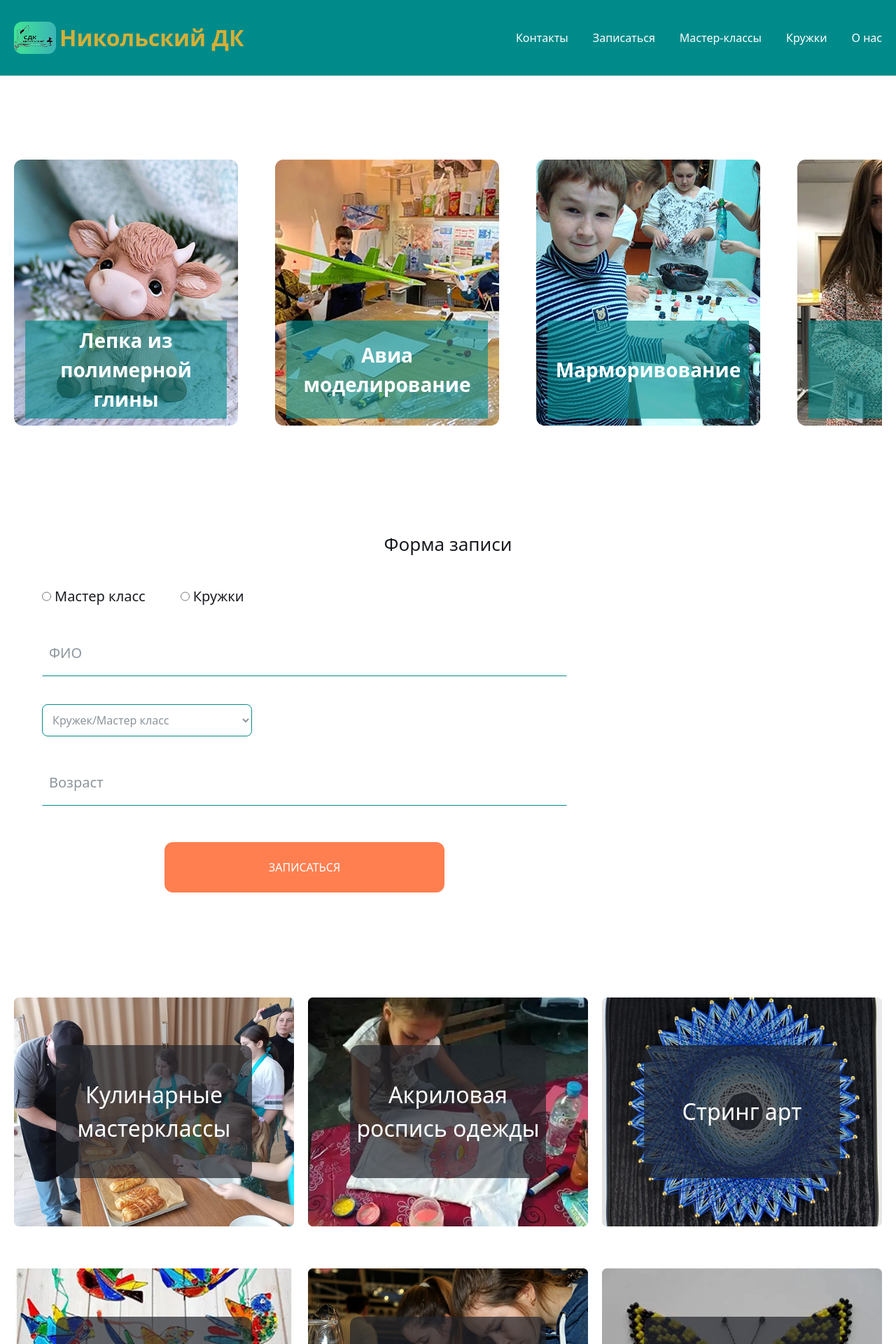
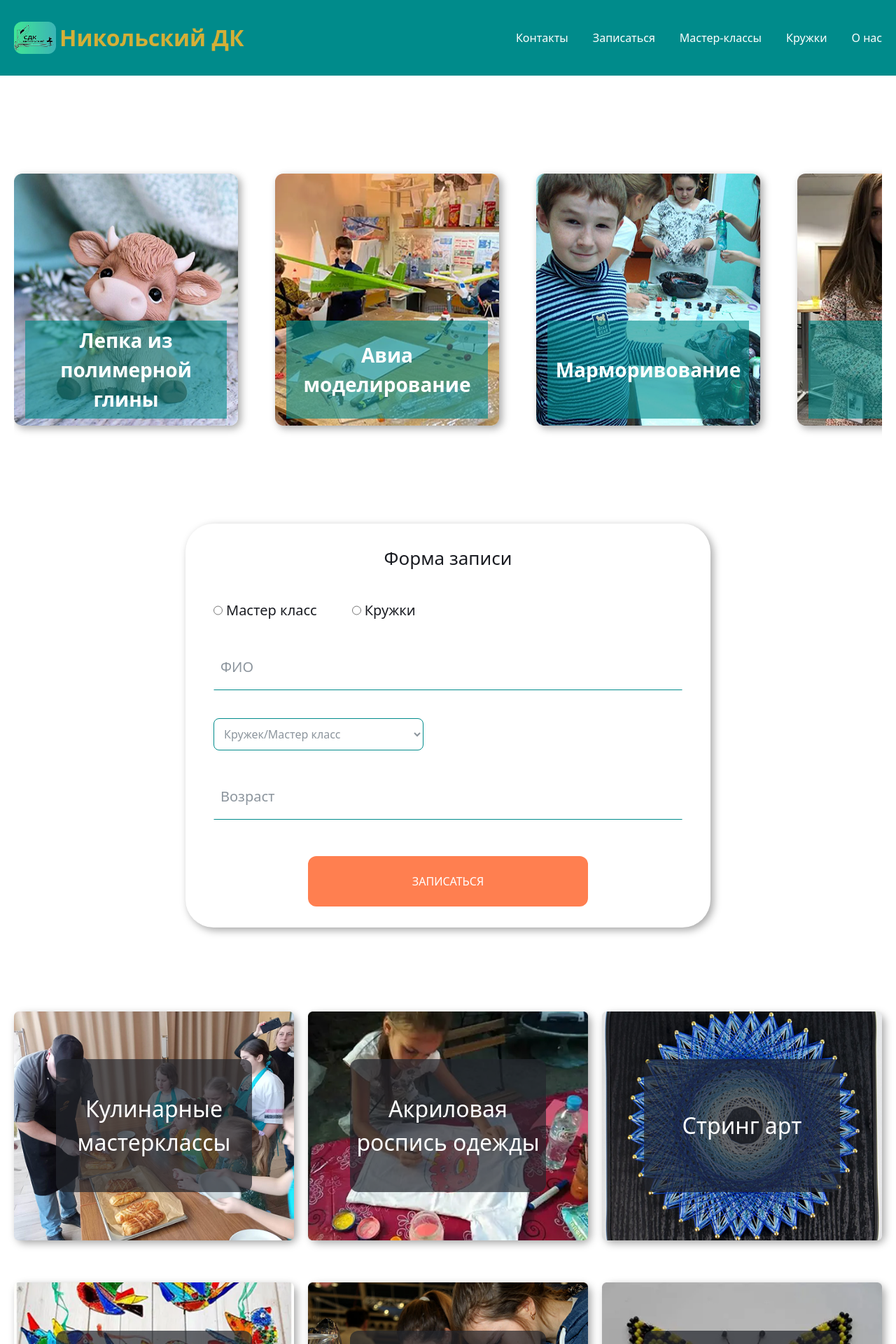
Before and after one commit to BlackDarkes/Nikolsky-DK, a Next.js app: page / in a window 1280 px wide. Shown: the top 1920 px of the page at 70% size. Built offline with nearby package versions, Linux system fonts and the light colour scheme; a web font is replaced by a local one.

Commit message:
Сделаны эфеуты при наведени и тень

```diff
--- a/src/app/globals.css
+++ b/src/app/globals.css
@@ -20,6 +20,8 @@
   --placeholder-color: #1a2b3c80;
   --border-color: #008B8B;
   --navbar-color: #FFFFFF;
+
+  --shadow-block: 4px 4px 12px rgba(0, 0, 0, 0.35);
 }
 
 @theme inline {
--- a/src/components/about-us/ui/AboutText.tsx
+++ b/src/components/about-us/ui/AboutText.tsx
@@ -1,6 +1,6 @@
 export const AboutText = () => {
   return (
-    <div className="" style={{ backgroundColor: "var(--about-us-bg)", borderRadius: "clamp(12px,4vw,24px)", padding: "clamp(30px,5vw,100px)" }}>
+    <div className="shadow-(--shadow-block)" style={{ backgroundColor: "var(--about-us-bg)", borderRadius: "clamp(12px,4vw,24px)", padding: "clamp(30px,5vw,100px)" }}>
       <p className="mx-auto text-center font-bold" style={{ fontSize: "clamp(20px,4vw,32px)", width: "min(100%, 1165px)" }}>{"Официальный сайт Никольского сельского Дома Культуры. Структурное подразделение МБУК \"Щелкунский дом культуры\". Здесь вы сможете найти всю интересующую вас информацию, а также быть в курсе всех новостей и мероприятий"}</p>
     </div>
   );
--- a/src/components/footer/ui/block/FooterBlockListItem.tsx
+++ b/src/components/footer/ui/block/FooterBlockListItem.tsx
@@ -8,7 +8,22 @@ interface IFooterBlockListItemProps {
 export const FooterBlockListItem = ({ item }: IFooterBlockListItemProps) => {
   return (
     <li>
-      { item.isTitle ? (<h3 className="mb-6.25 font-bold">{item.name}</h3>) : (<Link href={item.href ? item.href : "#"} className="mb-2.5">{item.name}</Link>) }
+      {item.isTitle ? (
+        <h3 className="mb-6.25 font-bold">{item.name}</h3>
+      ) : (
+        <Link
+          href={item.href ? item.href : "#"}
+          className={`
+            relative \r\n
+            text-(--navbar-color) transition duration-400 \r\n
+            hover:text-(--accent-color) \r\n
+            before:content-[''] before:absolute before:w-full before:h-px before:-bottom-0.5 before:left-0 before:bg-(--accent-color) before:scale-x-0 before:origin-left before:transition before:duration-400 \r\n
+            hover:before:origin-left hover:before:scale-x-100 \r\n`
+          }
+        >
+          {item.name}
+        </Link>
+      )}
     </li>
   );
-}
+};
--- a/src/components/form-register/FormRegister.tsx
+++ b/src/components/form-register/FormRegister.tsx
@@ -3,9 +3,9 @@ import { Form } from "./ui/Form";
 
 export const FormRegister = () => {
   return (
-    <section id="make-an-appointment">
+    <section id="make-an-appointment" className="scroll-mt-[30vh]">
       <Container>
-        <div className="w-full bg-(--primary-color) p-[clamp(20px,4vw,30px)_clamp(30px,4vw,40px)] rounded-[40px]">
+        <div className="w-[min(100%,750px)] mx-auto bg-(--primary-color) p-[clamp(20px,4vw,30px)_clamp(30px,4vw,40px)] rounded-[40px]  shadow-(--shadow-block)">
           <h2 className="text-center text-[clamp(20px,4vw,26px)] font-medium mb-[clamp(20px,4vw,40px)]">Форма записи</h2>
 
           <Form />
--- a/src/components/form-register/ui/Form.tsx
+++ b/src/components/form-register/ui/Form.tsx
@@ -5,7 +5,7 @@ import { SubmitButton } from "./SubmitButton";
 
 export const Form = () => {
   return (
-    <form className="flex flex-col w-[min(100%,750px)] ">
+    <form className="flex flex-col ">
       <div className="flex gap-x-[clamp(30px,4vw,50px)]">
         <Radio name="type" message="Мастер класс" />
         <Radio name="type" message="Кружки" />
--- a/src/components/hero/ui/HeroList.tsx
+++ b/src/components/hero/ui/HeroList.tsx
@@ -7,7 +7,7 @@ interface IHeroListProps {
 
 export const HeroList = ({ mugsItems }: IHeroListProps) => {
   return (
-    <ul className={`flex h-95 w-full gap-x-[clamp(24px,8vw,53px)] overflow-auto md:scrollbar-hide snap-x snap-mandatory`}>
+    <ul className={`flex h-100 py-5 w-full gap-x-[clamp(24px,8vw,53px)] overflow-auto md:scrollbar-hide snap-x snap-mandatory`}>
       { mugsItems.map((item) => (
         <HeroListItem key={item.id} mugItem={item} />
       )) }
--- a/src/components/hero/ui/HeroListItem.tsx
+++ b/src/components/hero/ui/HeroListItem.tsx
@@ -8,7 +8,7 @@ interface IHeroListItemProps {
 
 export const HeroListItem = ({ mugItem }: IHeroListItemProps) => {
   return (
-    <li className="relative w-[clamp(280px,30vw,320px)] h-full shrink-0 snap-center z-20">
+    <li className="relative w-[clamp(280px,30vw,320px)] h-full shrink-0 snap-center rounded-xl transition duration-400 shadow-(--shadow-block) z-20 hover:opacity-70" title={mugItem.name}>
       <Link href={"#"}>
         <Image
           src={mugItem.mug}
--- a/src/components/map/Map.tsx
+++ b/src/components/map/Map.tsx
@@ -4,7 +4,7 @@ import { MapBlock } from "./ui/MapBlock";
 export const Map = () => {
   return (
     <section>
-      <Container className="h-[clamp(300px,40vw,600px)] py-[clamp(65px,12vw,120px)]">
+      <Container className="h-[clamp(450px,40vw,600px)] py-[clamp(65px,12vw,120px)]">
         <MapBlock />
       </Container>
     </section>
--- a/src/components/map/ui/MapBlock.tsx
+++ b/src/components/map/ui/MapBlock.tsx
@@ -1,6 +1,6 @@
 export const MapBlock = () => {
   return (
-    <div style={{ position: "relative", overflow: "hidden", }} className="mx-auto">
+    <div style={{ position: "relative", overflow: "hidden", }} className="mx-auto shadow-(--shadow-block) rounded-xl">
       <a
         href="https://yandex.ru/maps?utm_medium=mapframe&utm_source=maps"
         style={{
@@ -25,7 +25,7 @@ export const MapBlock = () => {
       </a>
       <iframe
         src="https://yandex.ru/map-widget/v1/?ll=60.911903%2C56.259705&mode=search&ol=geo&ouri=ymapsbm1%3A%2F%2Fgeo%3Fdata%3DCgg1MzE1NzMzOBKQAdCg0L7RgdGB0LjRjywg0KHQstC10YDQtNC70L7QstGB0LrQsNGPINC-0LHQu9Cw0YHRgtGMLCDQodGL0YHQtdGA0YLRgdC60LjQuSDQvNGD0L3QuNGG0LjQv9Cw0LvRjNC90YvQuSDQvtC60YDRg9CzLCDRgdC10LvQviDQndC40LrQvtC70YzRgdC60L7QtSIKDYemc0IVWQdhQg%2C%2C&z=15"
-        width="1250px"
+        width="1000px"
         height="500px"
         frameBorder="1"
         allowFullScreen={true}
--- a/src/components/master-classes/ui/MasterClassesListItem.tsx
+++ b/src/components/master-classes/ui/MasterClassesListItem.tsx
@@ -10,7 +10,7 @@ export const MasterClassesListItem = ({
   masterClass,
 }: IMasterClassesListItemProps) => {
   return (
-    <li className="relative">
+    <li className="relative transition duration-400 shadow-(--shadow-block) rounded-xl hover:opacity-70" title={masterClass.name}>
       <Link href={"#"}>
         <Image
           src={masterClass.masterClass}
```
